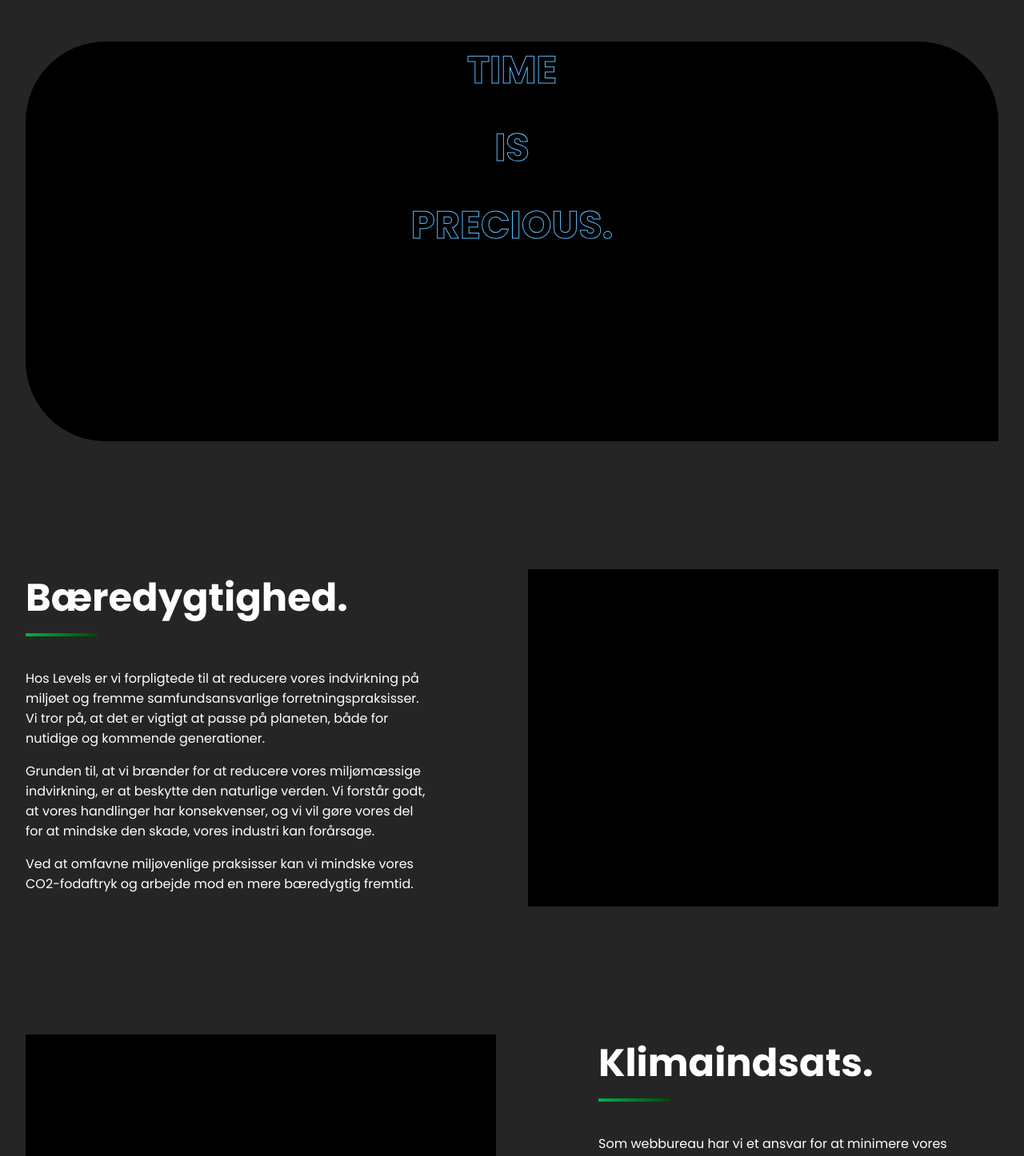
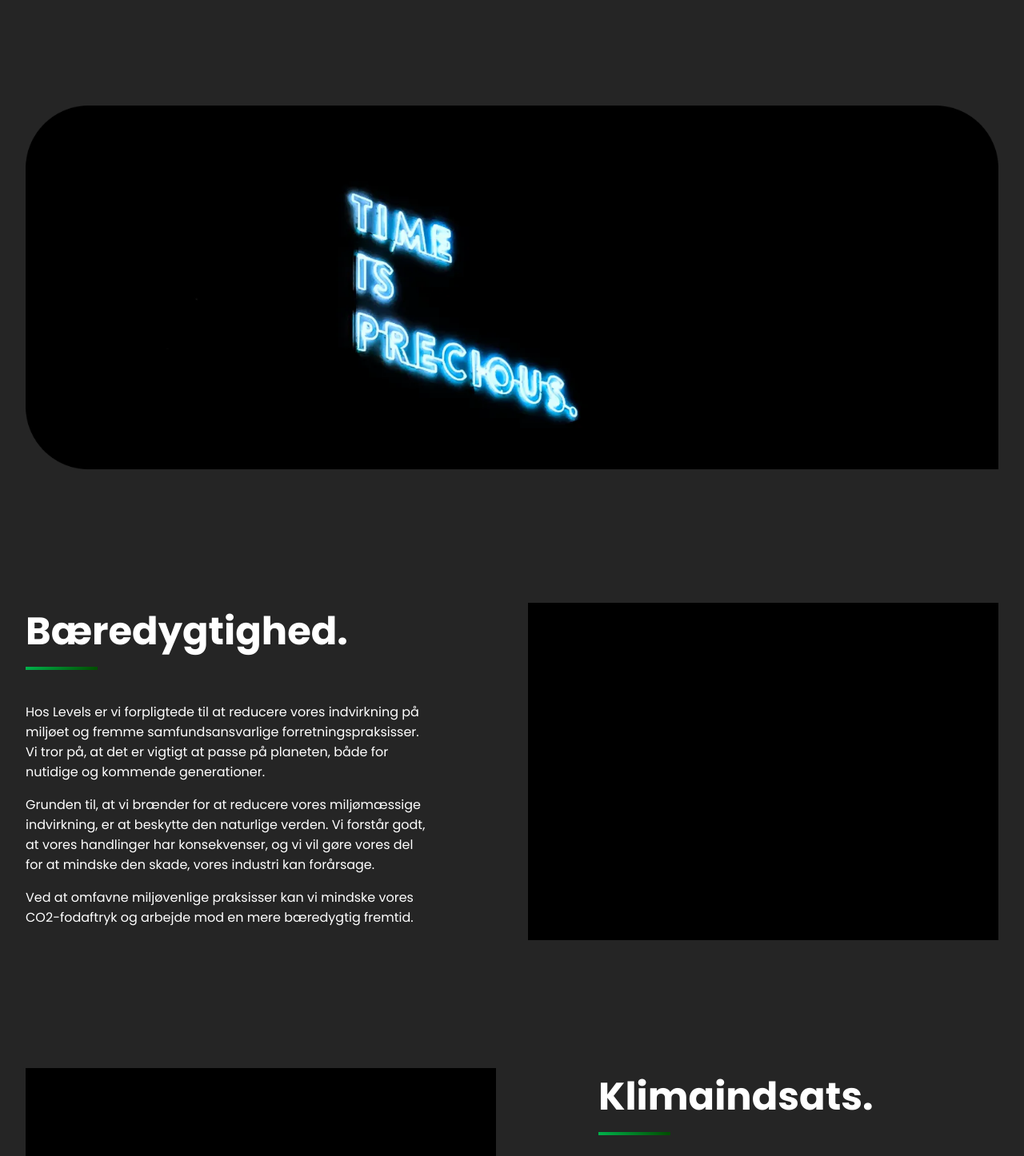
Before and after one commit to Steffen-Svenningsen/levels, a React (Create React App) app: page /levels/vaerdier in a window 1280 px wide. Shown: the part 240-1686 px from the top of the page at 80% size. Built offline with nearby package versions, Linux system fonts and the light colour scheme.

Commit message:
Refactor content

```diff
--- a/src/pages/Values.js
+++ b/src/pages/Values.js
@@ -1,18 +1,15 @@
 import React from 'react'
 import SubpageHeroText from '../components/SubpageHeroText'
-import PhoneIcon from '../components/icons/PhoneIcon'
-import MailIcon from '../components/icons/MailIcon'
+import Banner from "../images/banner.webp"
 
 export default function Values() {
   return (
     <div className='page'>
       <SubpageHeroText whiteText="Vi tror på at vi sammen kan skabe en grønnere fremtid. " greyText="Men vi har brug for din hjælp." />
-      <section className='values-banner'>
-        <h1>TIME</h1>
-        <br />
-        <h1>IS</h1>
-        <br />
-        <h1>PRECIOUS.</h1>
+      <section>
+        <div>
+          <img src={Banner} width={1500} height={500} alt='Banner'/>
+        </div>
       </section>
       <section className='sustainability'>
         <div className='values-content'>
@@ -41,7 +38,7 @@ export default function Values() {
             <h1>Klimaindsats.</h1>
             <div className='gradient-line'></div>
             <p>
-              Som webbureau har vi et ansvar for at minimere vores indvirkning på miljøet samt fremme bæredygtige praksisser.
+              Vi skal alle gøre en indsats når det kommer til klimaet, også her hos Levels, hvor vi gør flere ting for at holde verdenen så grøn og fremtidsdygtig som muligt.
             </p>
             <p>
               <span className='bold'>Reducering af energiforbrug.</span> Vores udstyr er så energieffektivt vi kan gøre det, vi bruger f.eks.
@@ -65,7 +62,7 @@ export default function Values() {
               <p>400.4%</p>
             </div>
             <p>
-              Ifølge <a href='https://httparchive.org/reports/page-weight?start=earliest&end=latest'>HTTPArchive.org</a>,
+              Ifølge <a target='_blank' href='https://httparchive.org/reports/page-weight?start=earliest&end=latest'>HTTPArchive.org</a>,
               er den gennemsnitlige hjemmeside i dag fire gange større end i 2010.
             </p>
           </div>
@@ -74,7 +71,7 @@ export default function Values() {
               <p>4.61g CO2</p>
             </div>
             <p>
-              Ifølge <a href='https://www.wholegraindigital.com/blog/carbon-calculator-v2/'>WHOLEGRAIN digital</a>,
+              Ifølge <a target='_blank' href='https://www.wholegraindigital.com/blog/carbon-calculator-v2/'>WHOLEGRAIN digital</a>,
               udleder den gennemsnitlige testede hjemmeside 4.61g CO2.
             </p>
           </div>
@@ -85,7 +82,7 @@ export default function Values() {
               </p>
             </div>
             <p>
-              Ifølge <a href='https://www.wholegraindigital.com/blog/carbon-calculator-v2/'>WHOLEGRAIN digital</a>,
+              Ifølge <a target='_blank' href='https://www.wholegraindigital.com/blog/carbon-calculator-v2/'>WHOLEGRAIN digital</a>,
               bruger kun 29% af testede hjemmesider bæredygtig hosting.
             </p>
           </div>
@@ -104,8 +101,7 @@ export default function Values() {
           de bedste teknologier og designprincipper til det givne projekt.
         </p>
         <p>
-          Kontakt os i formularen nedenfor, <a className='phone' href='mailto:info@levels.com'><MailIcon /> send en mail</a>,
-          eller <a className='mail' href='callto:12345678'><PhoneIcon /> ring</a>.
+          Lyder det intressant? Så kontakt os i formularen nedenfor.
         </p>
       </section>
     </div>
```
